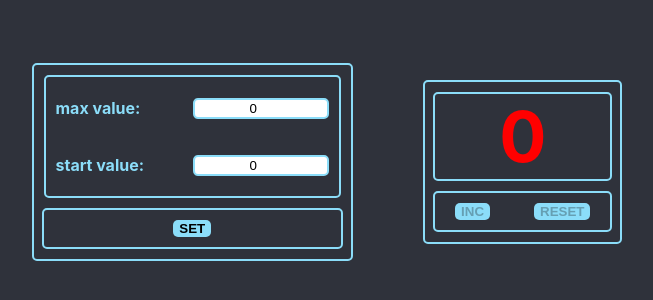
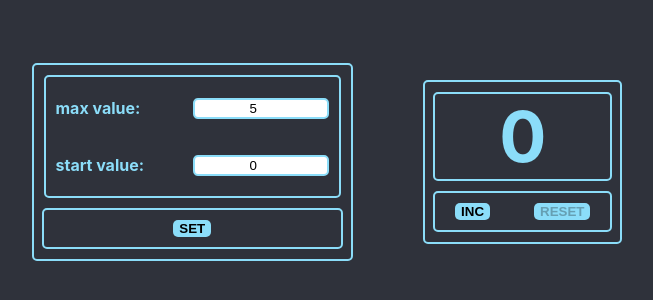
Before and after one commit to Armazok/Counter_Monday_Tuesday, a React (Create React App) app: page / in a window 1280 px wide. Shown: the part 238-538 px from the top of the page, without its empty margins (313-966 px from the left). Built offline with nearby package versions, Linux system fonts and the light colour scheme.

Commit message:
SettingWindow

```diff
--- a/src/App.tsx
+++ b/src/App.tsx
@@ -4,39 +4,41 @@ import {Counter} from "./Counter/Counter";
 import {Setting} from "./SettingCounter/Setting";
 
 function App() {
-    const [maxValue, setMaxValue] = useState<number>(0)
+    const [count, setCount] = useState<number>(0)
+    const [maxValue, setMaxValue] = useState<number>(5)
     const [minValue, setMinValue] = useState<number>(0)
+    const [error, setError] = useState<string>("")
 
     useEffect(() => {
-        if (localStorage.getItem('test')) {
-            setMaxValue(JSON.parse(localStorage.getItem('test')!).maxValue)
-            setMinValue(JSON.parse(localStorage.getItem('test')!).minValue)
+        let startValueAsString = localStorage.getItem('minValue')
+        if (startValueAsString) {
+            setMinValue(JSON.parse(startValueAsString))
+            setCount(JSON.parse(startValueAsString))
         }
-    },[])
+
+        let maxValueAsString = localStorage.getItem('maxValue')
+        maxValueAsString && setMaxValue(JSON.parse(maxValueAsString))
+    }, [])
+
+    useEffect(() => {
+        localStorage.setItem('minValue', String(minValue))
+        localStorage.setItem('maxValue', String(maxValue))
+    }, [maxValue, minValue])
 
 
-
-    const state = restoreState('test', {maxValue: 0, minValue: 0})
-    const [currentValue, setCurrentValue] = useState<number>(state.minValue)
-
-
-    // вот вам функция для сохранения объектов в память браузера
-    // (данные в этом хранилище сохраняться даже при перезагрузке компа):
-    function saveState<T>(key: string, state: T) {
-        const stateAsString = JSON.stringify(state)
-        localStorage.setItem(key, stateAsString)
-        setCurrentValue(minValue)
-    }
-
-
-    // и вот вам функция для получения сохранённого объекта в памяти браузера:
-    function restoreState<T>(key: string, defaultState: T) {
-        let state = defaultState
-        const stateAsString = localStorage.getItem(key)
-        if (stateAsString !== null) state = JSON.parse(stateAsString) as T
-        return state
-    }
-
+    useEffect(() => {
+        if (maxValue === minValue) {
+            setError("сосать нуль")
+        }
+        if (minValue < 0) {
+            setError("сосать раз")
+        }
+        if (maxValue <= 0) {
+            setError("сосать два")
+        } else {
+            setError("")
+        }
+    }, [maxValue, minValue])
 
 
     return (
@@ -46,12 +48,15 @@ function App() {
                 setMaxValue={setMaxValue}
                 minValue={minValue}
                 setMinValue={setMinValue}
-                saveState={saveState}
+                setCount={setCount}
+                error={error}
             />
             <Counter
-                counter={currentValue}
-                setCounter={setCurrentValue}
-                state={state}
+                counter={count}
+                setCounter={setCount}
+                maxValue={maxValue}
+                minValue={minValue}
+                error={error}
             />
         </div>
     );
--- a/src/Counter/Counter.tsx
+++ b/src/Counter/Counter.tsx
@@ -4,9 +4,11 @@ import s from "./CounterButton.module.css"
 
 
 type CounterType = {
-    counter: number | boolean
+    counter: number
     setCounter: Dispatch<SetStateAction<number>>
-    state: { maxValue: number; minValue: number; }
+    maxValue: number
+    minValue: number
+    error: string
 }
 
 
@@ -14,27 +16,25 @@ export const Counter = (props: CounterType) => {
 
 
     const counterStyle = {
-        color: props.counter >= props.state.maxValue ? "red" : ""
+        color: props.counter >= props.maxValue ? "red" : ""
     }
 
-    const disableInc = () => props.counter >= props.state.maxValue
-    const disableReset = () => props.counter <= props.state.minValue
+    const disableInc = props.counter >= props.maxValue
+    const disableReset = props.counter <= props.minValue
 
     const IncButton = () => {
-        if (props.counter < props.state.maxValue) {
-            props.setCounter(prev => prev + 1)
-        }
+            props.setCounter( props.counter + 1)
     }
     const ResetButton = () => {
-        props.setCounter(props.state.minValue)
+        props.setCounter(props.minValue)
     }
 
     return (
         <div className={s.counter}>
-            <div style={counterStyle} className={s.counterStyle }>{props.counter}</div>
+            <div style={counterStyle} className={s.counterStyle }>{props.error || props.counter}</div>
             <div className={s.buttonWrapper}>
-                <MultiButton styleButton={s.incButton} disable={disableInc()} name="Inc" callback={IncButton}/>
-                <MultiButton styleButton={s.resetButton} disable={disableReset()} name="Reset" callback={ResetButton}/>
+                <MultiButton styleButton={s.incButton} disable={disableInc} name="Inc" callback={IncButton}/>
+                <MultiButton styleButton={s.resetButton} disable={disableReset} name="Reset" callback={ResetButton}/>
             </div>
         </div>
     );
--- /dev/null
+++ b/src/SettingCounter/EditInput.tsx
@@ -0,0 +1,28 @@
+import s from "./Setting.module.css";
+import React, {ChangeEvent} from "react";
+
+type EditInputType = {
+    title: string
+    value: number
+    onChange: (e: ChangeEvent<HTMLInputElement>) => void
+    className: string
+}
+
+
+export function EditInput(props: EditInputType) {
+
+
+    return (
+            <div className={s.textSetting}>
+                <p className={s.pText}>{props.title}</p>
+                <input
+                    value={props.value}
+                    onChange={props.onChange}
+                    className={props.className}
+                    type="number"
+                    min={0}
+                />
+
+            </div>
+    )
+}
--- a/src/SettingCounter/Setting.module.css
+++ b/src/SettingCounter/Setting.module.css
@@ -53,7 +53,7 @@
     text-transform: uppercase;
 }
 
-.error {
+.errorText {
+    border: 1px solid red;
     color: red;
-    background-color: red;
 }
--- a/src/SettingCounter/Setting.tsx
+++ b/src/SettingCounter/Setting.tsx
@@ -1,6 +1,7 @@
-import React, {ChangeEvent, Dispatch, SetStateAction, useState} from 'react';
+import React, {ChangeEvent, Dispatch, SetStateAction} from 'react';
 import {MultiButton} from "../Counter/MultiButton";
 import s from "./Setting.module.css"
+import {EditInput} from "./EditInput";
 
 
 type SettingsType = {
@@ -8,43 +9,42 @@ type SettingsType = {
     minValue: number
     setMaxValue: Dispatch<SetStateAction<number>>
     setMinValue: Dispatch<SetStateAction<number>>
-    saveState: <T>(key: string, state: T) => void
+    setCount: (count:number)=>void
+    error: string
 }
 
-export const Setting = (props:SettingsType) => {
-    const [error, setError] = useState<string>("")
+export const Setting = (props: SettingsType) => {
+
 
     const maxOnChange = (e: ChangeEvent<HTMLInputElement>) => {
-      props.setMaxValue(+e.currentTarget.value)
+        props.setMaxValue(+e.currentTarget.value)
     }
     const minOnChange = (e: ChangeEvent<HTMLInputElement>) => {
-        props.setMinValue(+e.currentTarget.value)}
+        props.setMinValue(+e.currentTarget.value)
+    }
 
+    const callBackButton = () => {
+        props.setCount(props.minValue)
+    }
 
     return (
         <div className={s.setting}>
             <div className={s.wrapper}>
-                <div className={s.textSetting}>
-                    <p className={s.pText}>max value:</p>
-                    <input
-                        value={props.maxValue}
-                        onChange={maxOnChange}
-                        className={s.input}
-                        type="number"
-                    />
-                </div>
-                <div className={s.textSetting}>
-                    <p className={s.pText}>start value:</p>
-                    <input
-                        value={props.minValue}
-                        onChange={minOnChange}
-                        className={s.input}
-                        type="number"
-                    />
-                </div>
+                <EditInput
+                    title={"max value:"}
+                    value={props.maxValue}
+                    onChange={maxOnChange}
+                    className={ props.error ? s.errorText : s.input}
+                />
+                <EditInput
+                    title={"start value:"}
+                    value={props.minValue}
+                    onChange={minOnChange}
+                    className={props.error ? s.errorText : s.input}
+                />
             </div>
             <div className={s.buttonWrapper}>
-                <MultiButton styleButton={s.setButton} name={"set"} callback={() => props.saveState("test", {maxValue: props.maxValue, minValue: props.minValue})}/>
+                <MultiButton styleButton={s.setButton} name={"set"} callback={callBackButton} disable={props.minValue < 0 || props.maxValue <= 0 }/>
             </div>
         </div>
     );
--- a/src/index.tsx
+++ b/src/index.tsx
@@ -8,9 +8,7 @@ const root = ReactDOM.createRoot(
   document.getElementById('root') as HTMLElement
 );
 root.render(
-  <React.StrictMode>
     <App />
-  </React.StrictMode>
 );
 
 // If you want to start measuring performance in your app, pass a function
```
